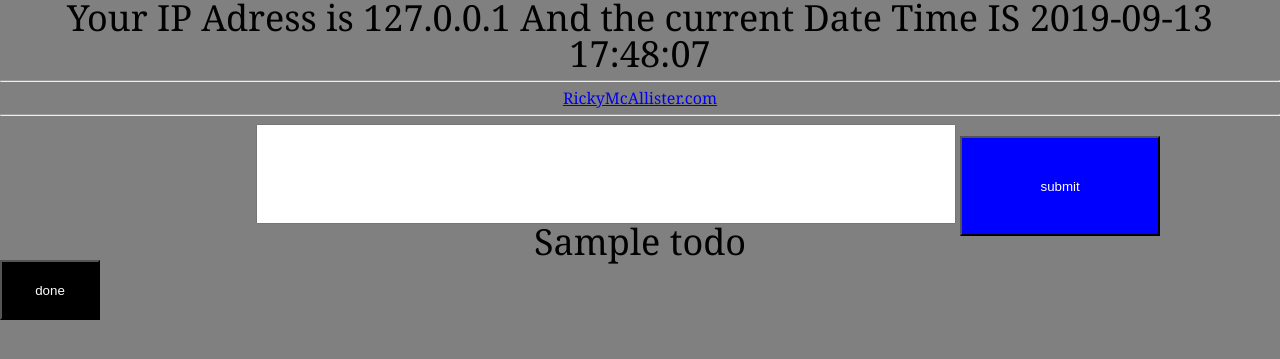
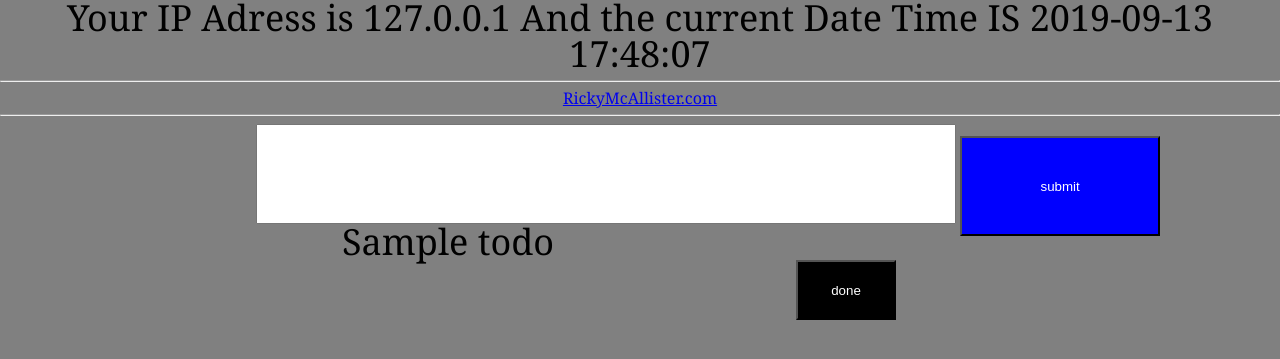
Before and after one commit to rickymcallister45/rickymcallister, a PHP site: page /app/php/usedForTesting/database/index.php in a window 1280 px wide; the page is wider, and only the part inside the window is pictured. Shown: the top 359 px of that part. Run offline with PHP 8.4, Linux system fonts and the light colour scheme; tables that the repository leaves empty hold one stand-in row (values such as "Sample post"); data that the repository does not hold is empty.

Commit message:
Update style.css

```diff
--- a/app/php/usedForTesting/database/style.css
+++ b/app/php/usedForTesting/database/style.css
@@ -47,9 +47,10 @@ body {
 }
 
 .items {
-   width: 100%;
-   font-size: 36px;
-   text-align: center;
+    height: 70px;
+    width: 70%;
+    font-size: 36px;
+    text-align: center;;
 }
 .open {
 
@@ -62,7 +63,7 @@ body {
 .updateButton {
   background-color: black;
   color: white;
-  float: left;
+  float: right;
   display: inline-block;
   height: 60px;
   width: 100px;
```
